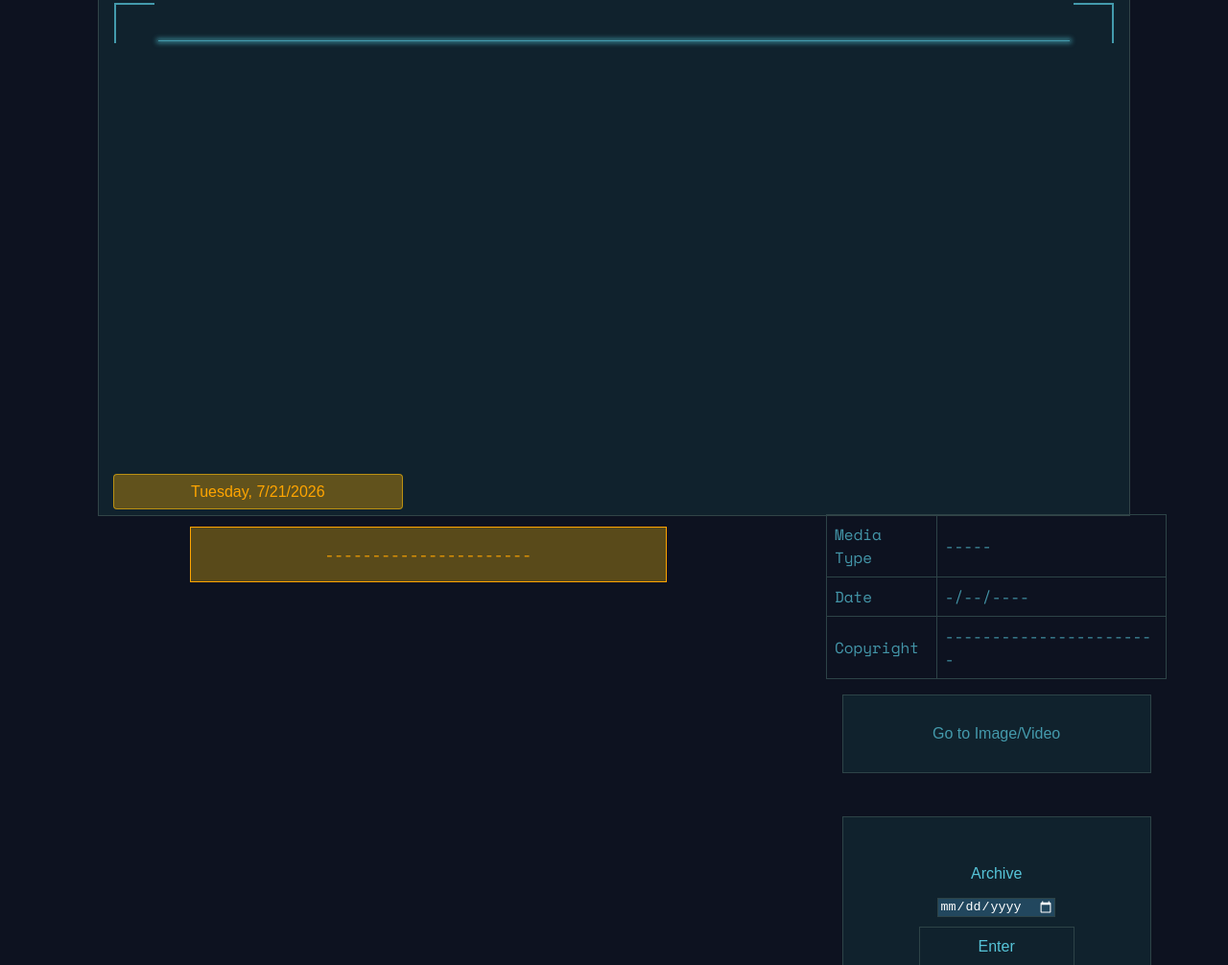
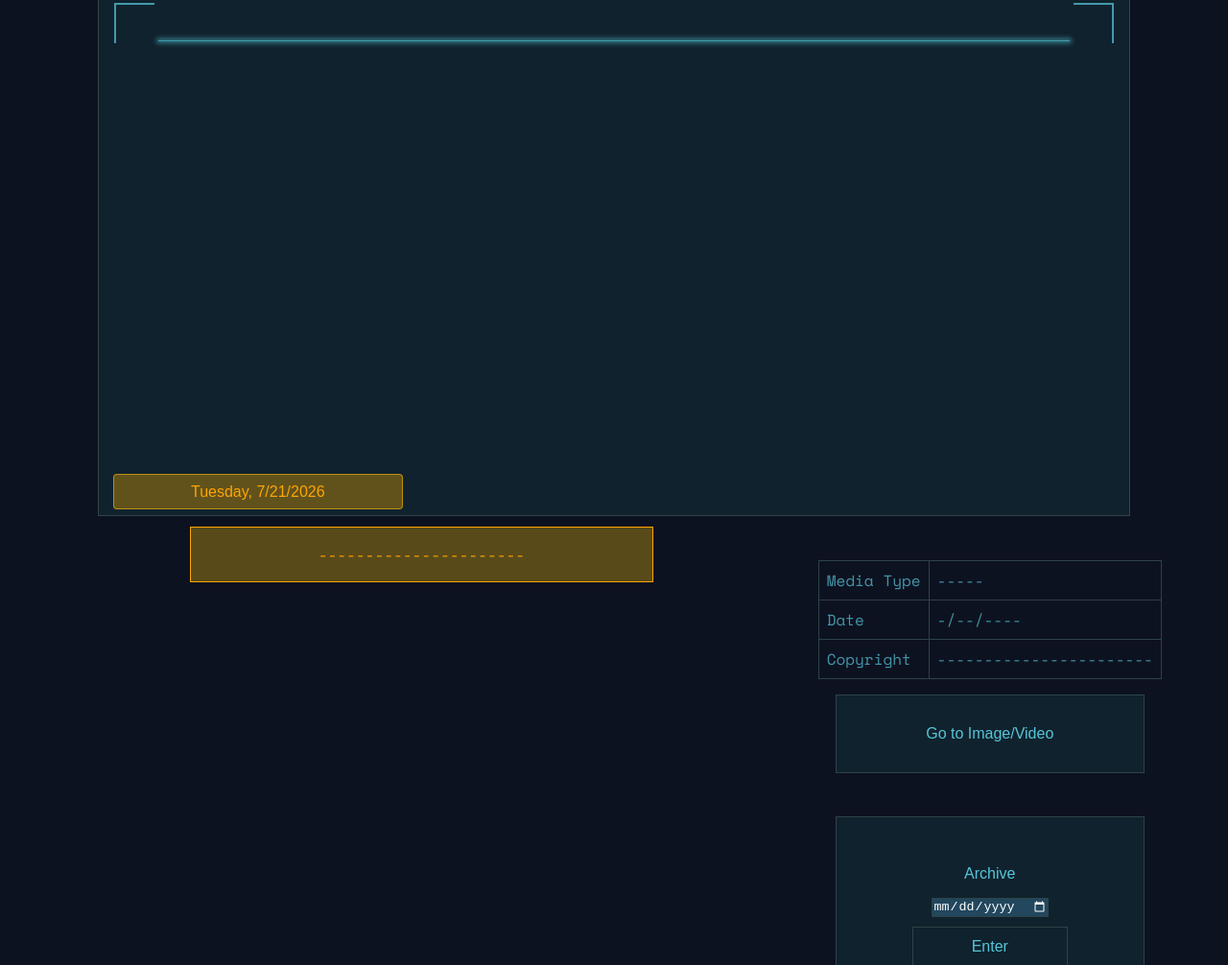
Before and after one commit to random-72521/nasa_image_site, a website built with Vite: page index.html in a window 1280 px wide. Shown: the part 164-1170 px from the top of the page at 96% size. Built offline with nearby package versions, Linux system fonts and the light colour scheme; no server answers; a web font is replaced by a local one.

Commit message:
surely works now right?????

```diff
--- a/index.html
+++ b/index.html
@@ -53,7 +53,7 @@
 
     <div style = "display: flex; width: 70%; height: 500px; transform: translateY(-225px);">
 
-      <div style = "display: flex; width: 800px; font-family: 'Space Mono', monospace;
+      <div style = "display: flex; width: 750px; font-family: 'Space Mono', monospace;
         align-items: center; justify-content: center; align-self: flex-start; border: 1px solid orange;
         background-color: rgba(225, 172, 15, 0.36);">
             <p id = "info" style = "color: orange">----------------------</p>
@@ -88,7 +88,7 @@
 
             <a id = "download" download style = "text-decoration: none" target = "_blank">
               <div style = "display: flex; border: 1px solid #2d4347; width: 320px; height: 80px; align-items: center;
-              justify-content: center; background-color: #10222d; cursor: pointer">
+              justify-content: center; background-color: #10222d; cursor: pointer; color: #56c4d8">
                 <p>Go to Image/Video</p>
               </div>
             </a>
--- a/src/main.js
+++ b/src/main.js
@@ -224,3 +224,5 @@
 
 
 });
+
+document.getElementById("archive").addEventListener("click", dateRefresh);
```
